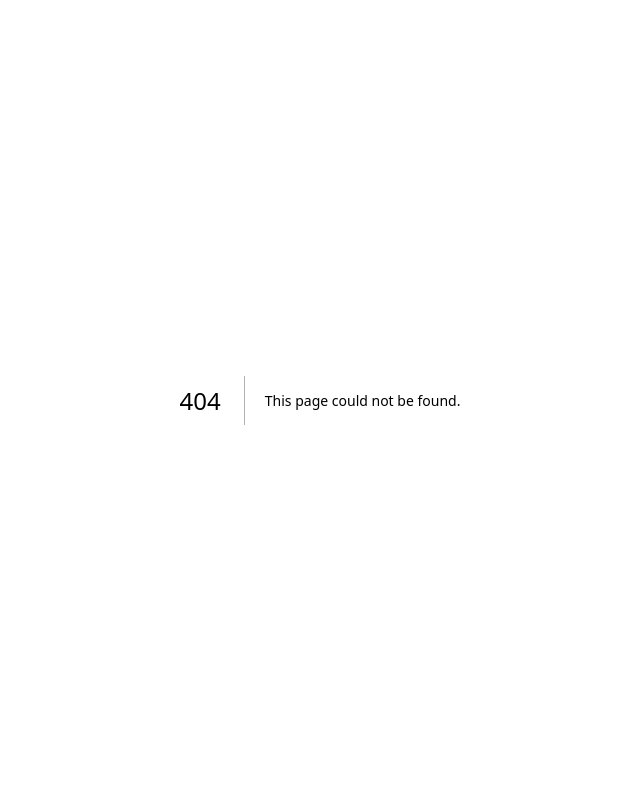
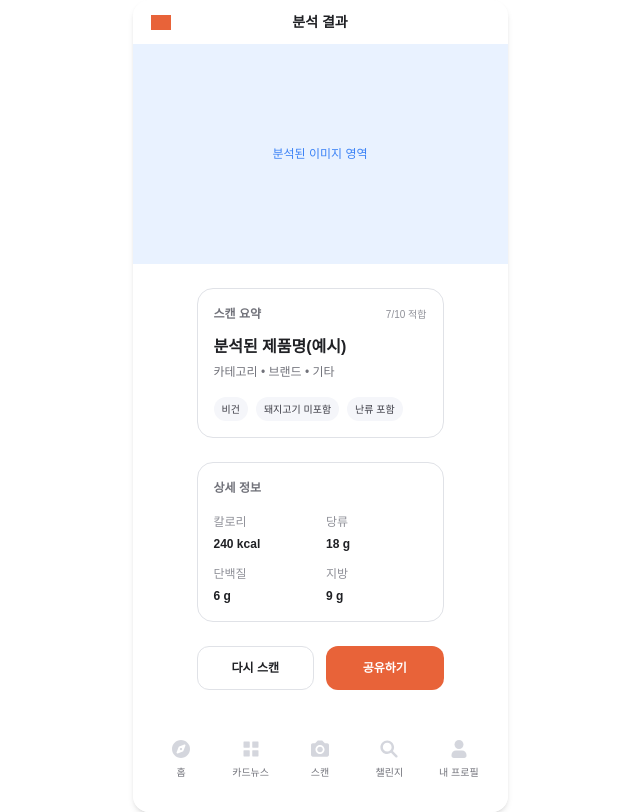
Before and after one commit to ownstj/MANNA, a Next.js app in the folder manna-web/: page /home/analysis in a window 1280 px wide. Before the commit this address had no page. Shown: the whole page, without its empty margins (320-960 px from the left). Built offline with nearby package versions, Linux system fonts and the light colour scheme.

Commit message:
scan button 3

```diff
--- a/manna-web/app/cardnews/page.tsx
+++ b/manna-web/app/cardnews/page.tsx
@@ -141,10 +141,10 @@ export default function CardNewsPage() {
       // 마무리
       setProgress(100);
       setIsAnalyzing(false);
-      // 프리뷰 정리
-      URL.revokeObjectURL(url);
-      // 다음 페이지로 이동 (가정: 홈으로 이동). 필요 시 목적지 수정 가능
-      router.push("/home");
+      // 프리뷰 정리는 결과 페이지에서 돌아올 수 있으니 살짝 지연
+      setTimeout(() => URL.revokeObjectURL(url), 1000);
+      // 결과 페이지로 이동 (Figma 1316-1596 참고)
+      router.push("/home/analysis");
     }, 2400);
   };
 
--- /dev/null
+++ b/manna-web/app/home/analysis/page.tsx
@@ -0,0 +1,147 @@
+"use client";
+
+import Link from "next/link";
+import { useRouter } from "next/navigation";
+
+// 간단 마스크 아이콘 유틸 (cardnews 페이지와 동일 스타일)
+function MaskIcon({ src, size = 20, color = "#D4D6DD", className = "" }: { src: string; size?: number; color?: string; className?: string }) {
+  return (
+    <span
+      aria-hidden
+      className={className}
+      style={{
+        width: size,
+        height: size,
+        display: "inline-block",
+        backgroundColor: color,
+        WebkitMaskImage: `url('${src}')`,
+        maskImage: `url('${src}')`,
+        WebkitMaskRepeat: "no-repeat",
+        maskRepeat: "no-repeat",
+        WebkitMaskSize: "contain",
+        maskSize: "contain",
+        WebkitMaskPosition: "center",
+        maskPosition: "center",
+      }}
+    />
+  );
+}
+
+const ICONS = {
+  home: "/assets/icons/home.svg",
+  card: "/assets/icons/card.svg",
+  scan: "/assets/icons/scan.svg",
+  challenge: "/assets/icons/challenge.svg",
+  profile: "/assets/icons/profile.svg",
+  back: "http://localhost:3845/assets/7843c96e9d2f6877d77cee31393aecfb5a416fc8.svg",
+} as const;
+
+export default function AnalysisResultPage() {
+  const router = useRouter();
+
+  const handleTabClick = (label: string) => {
+    if (label === "홈") router.push("/main");
+    if (label === "카드뉴스") router.push("/cardnews");
+    if (label === "챌린지") router.push("/challenge");
+    // 스캔은 바텀시트를 카드뉴스에서 처리하므로 여기서는 카드뉴스로 유도
+    if (label === "스캔") router.push("/cardnews");
+  };
+
+  return (
+    <div className="min-h-screen w-full bg-white flex items-center justify-center">
+      <div className="relative h-[812px] w-[375px] bg-white text-[#1f2024] md:rounded-2xl md:shadow-md overflow-hidden" data-name="Scan Result">
+        {/* 헤더 - 상단 고정 */}
+        <div className="h-[44px] bg-white sticky top-0 z-10">
+          <p className="absolute left-1/2 -translate-x-1/2 top-1/2 -translate-y-1/2 text-[14px] font-bold">분석 결과</p>
+          <Link href="/cardnews" aria-label="뒤로" className="absolute left-[16px] top-1/2 -translate-y-1/2 size-6 flex items-center justify-center">
+            <MaskIcon src={ICONS.back} size={20} color="#E86339" />
+          </Link>
+        </div>
+
+        {/* 콘텐츠 */}
+        <div className="h-full overflow-auto pb-[120px]">
+          {/* 상단 썸네일/배너 영역 */}
+          <div className="relative w-full h-[220px] bg-[#E9F2FF]">
+            {/* 업로드 이미지가 있다면 쿼리/상태로 치환 가능. 현재는 플레이스홀더 박스 */}
+            <div className="absolute inset-0 flex items-center justify-center">
+              <p className="text-[#3b82f6] text-[12px]">분석된 이미지 영역</p>
+            </div>
+          </div>
+
+          {/* 본문 카드들 */}
+          <div className="px-16 py-6 space-y-6">
+            {/* 요약 카드 */}
+            <div className="rounded-2xl border border-[#E0E2E7] p-4 space-y-3">
+              <div className="flex items-center justify-between">
+                <p className="text-[12px] font-semibold text-[#71727a]">스캔 요약</p>
+                <span className="text-[10px] text-[#8f9098]">7/10 적합</span>
+              </div>
+              <div className="space-y-1">
+                <p className="text-[16px] font-bold">분석된 제품명(예시)</p>
+                <p className="text-[12px] text-[#71727a]">카테고리 • 브랜드 • 기타</p>
+              </div>
+              <div className="flex flex-wrap gap-2 pt-1">
+                {["비건", "돼지고기 미포함", "난류 포함"].map((chip) => (
+                  <span key={chip} className="px-2 h-6 rounded-full bg-[#f5f6fa] text-[10px] text-[#3b3b44] inline-flex items-center">
+                    {chip}
+                  </span>
+                ))}
+              </div>
+            </div>
+
+            {/* 상세 정보 */}
+            <div className="rounded-2xl border border-[#E0E2E7] p-4 space-y-4">
+              <p className="text-[12px] font-semibold text-[#71727a]">상세 정보</p>
+              <div className="grid grid-cols-2 gap-3 text-[12px]">
+                <div className="space-y-1">
+                  <p className="text-[#8f9098]">칼로리</p>
+                  <p className="font-semibold text-[#1f2024]">240 kcal</p>
+                </div>
+                <div className="space-y-1">
+                  <p className="text-[#8f9098]">당류</p>
+                  <p className="font-semibold text-[#1f2024]">18 g</p>
+                </div>
+                <div className="space-y-1">
+                  <p className="text-[#8f9098]">단백질</p>
+                  <p className="font-semibold text-[#1f2024]">6 g</p>
+                </div>
+                <div className="space-y-1">
+                  <p className="text-[#8f9098]">지방</p>
+                  <p className="font-semibold text-[#1f2024]">9 g</p>
+                </div>
+              </div>
+            </div>
+
+            {/* 액션 버튼들 */}
+            <div className="grid grid-cols-2 gap-3">
+              <button type="button" onClick={() => router.push("/cardnews")} className="h-11 rounded-xl border border-[#E0E2E7] text-[12px] font-semibold">다시 스캔</button>
+              <button type="button" className="h-11 rounded-xl bg-[#E86339] text-white text-[12px] font-semibold">공유하기</button>
+            </div>
+          </div>
+        </div>
+
+        {/* 하단 탭 바 */}
+        <div className="absolute left-0 right-0 bottom-0 h-[88px] px-4 pt-4 pb-8 bg-white flex gap-1">
+          {[
+            { label: "홈", icon: ICONS.home, active: false },
+            { label: "카드뉴스", icon: ICONS.card, active: false },
+            { label: "스캔", icon: ICONS.scan, active: false },
+            { label: "챌린지", icon: ICONS.challenge, active: false },
+            { label: "내 프로필", icon: ICONS.profile, active: false },
+          ].map((t) => (
+            <button
+              key={t.label}
+              type="button"
+              onClick={() => handleTabClick(t.label)}
+              className="flex-1 flex flex-col items-center gap-2"
+              aria-pressed={t.active}
+            >
+              <MaskIcon src={t.icon} color={t.active ? "#E86339" : "#D4D6DD"} size={20} />
+              <p className={`${t.active ? "text-[#1f2024] font-semibold" : "text-[#71727a]"} text-[10px] leading-[14px]`}>{t.label}</p>
+            </button>
+          ))}
+        </div>
+      </div>
+    </div>
+  );
+}
```
